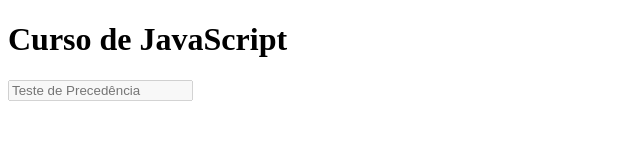
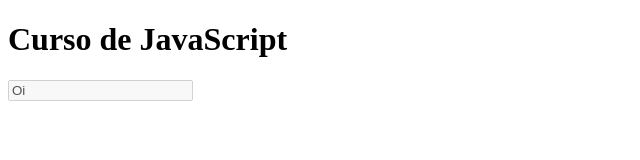
Before and after one commit to CrisBragaRock/WebDevPrincipal, a plain HTML site: page 004-estudos/estudos-JS/aula150/index.html in a window 1280 px wide. Shown: the full height of the page, 0-640 px from the left. Drawn offline with Linux system fonts and the light colour scheme.

Commit message:
aula150-ok

```diff
--- a/004-estudos/estudos-JS/aula150/JS/script.js
+++ b/004-estudos/estudos-JS/aula150/JS/script.js
@@ -0,0 +1 @@
+document.getElementById('nome').value = 'Oi'
--- a/004-estudos/estudos-JS/aula150/index.html
+++ b/004-estudos/estudos-JS/aula150/index.html
@@ -5,8 +5,6 @@
     <meta http-equiv="X-UA-Compatible" content="IE=edge">
     <meta name="viewport" content="width=device-width, initial-scale=1.0">
     <title>Aula 150</title>
-
-    <script src="JS/script.js"></script>
 </head>
 <body>
     <h1>Curso de JavaScript</h1>
@@ -14,5 +12,7 @@
     id="nome"
     disabled="disabled"
     >
+
+    <script src="JS/script.js"></script>
 </body>
 </html>
```
